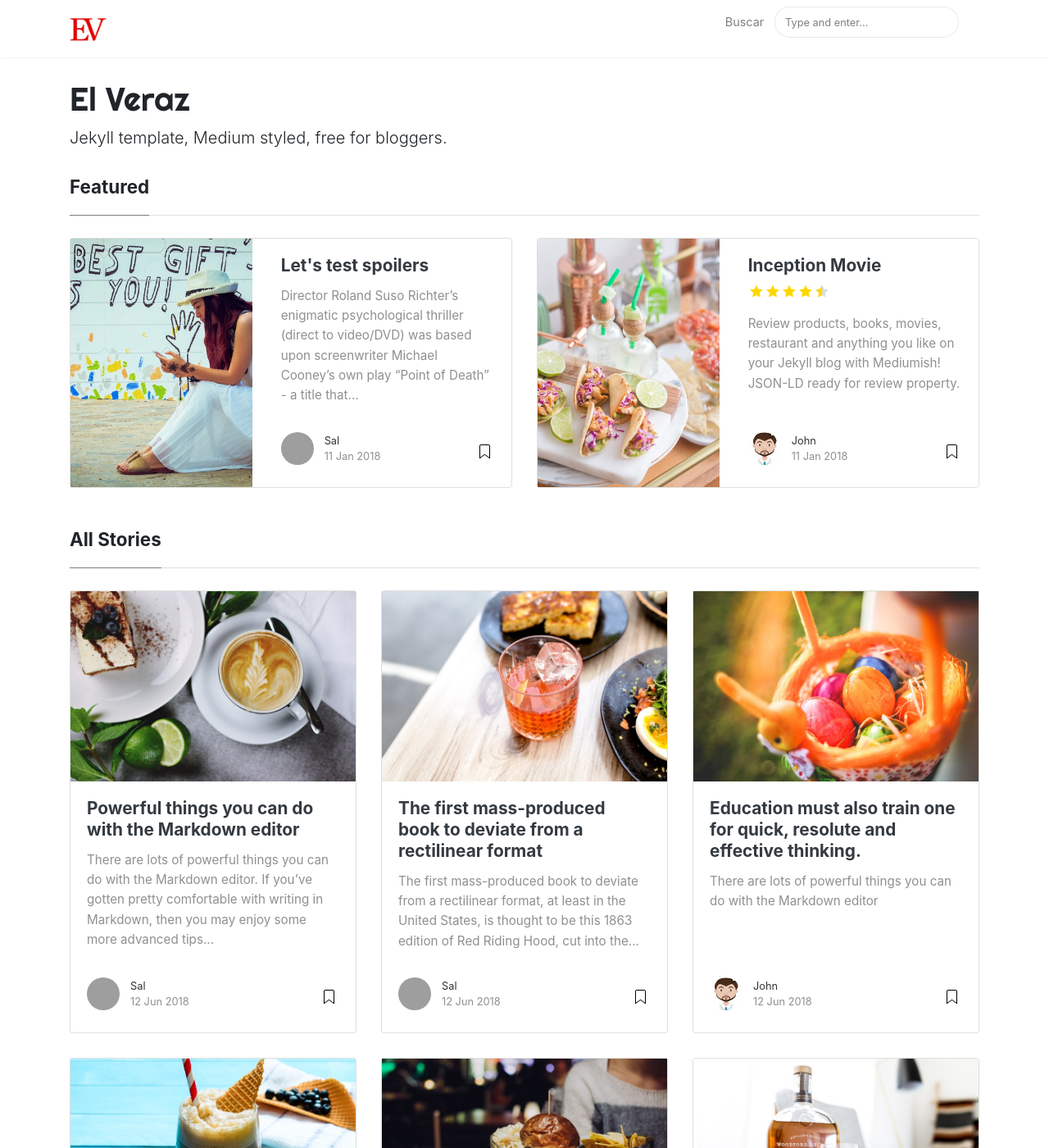
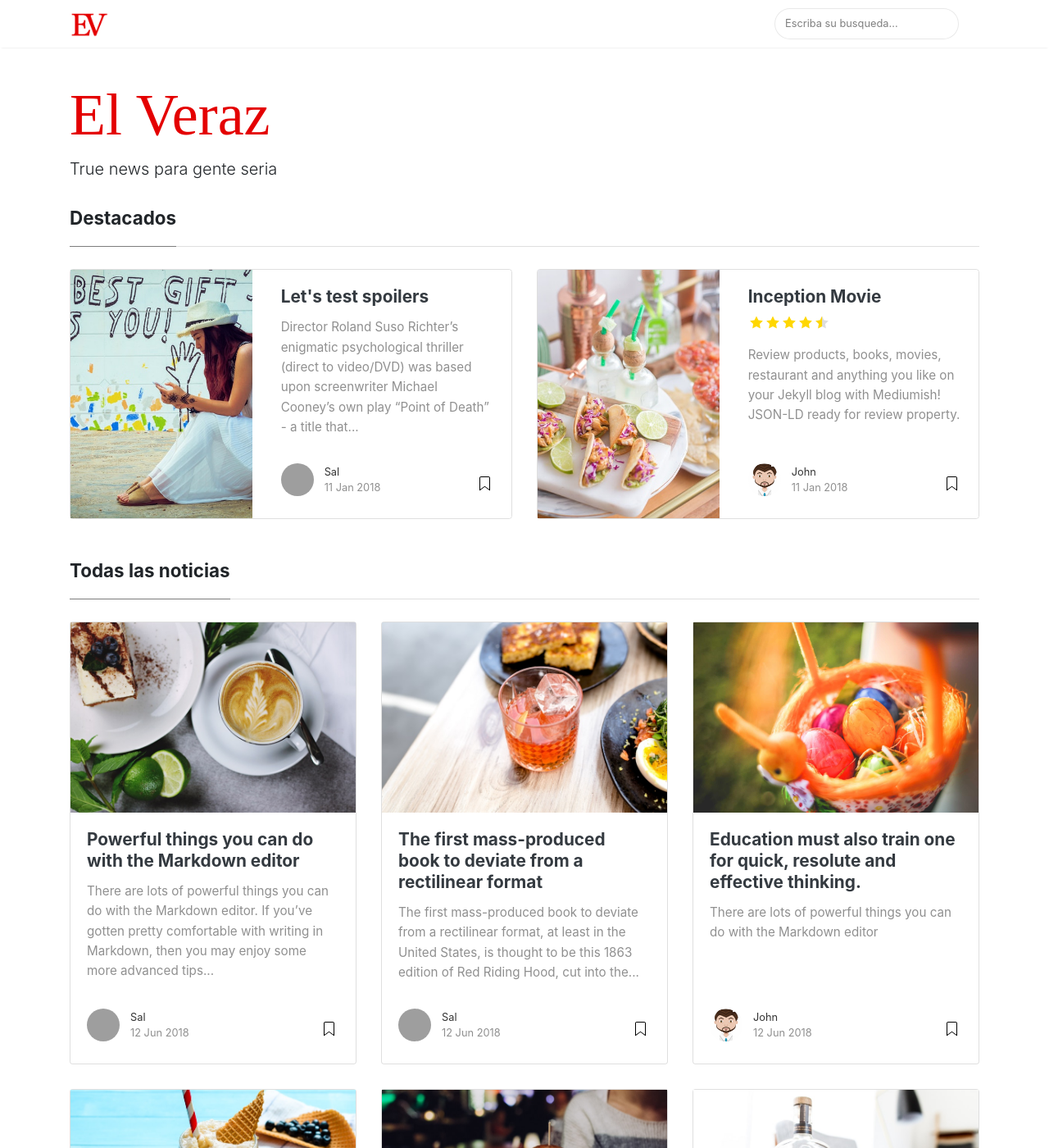
Before and after one commit to TabrisArg/newonion, a Jekyll site: the page built from index.html, in a window 1280 px wide and 1400 px high. Shown: the whole window at 82% size. Built offline with Jekyll 4.4.1, drawn with Linux system fonts in a browser that asks for light colours; nearby versions of some CDN libraries; the list of posts is cut into pages by our own code; some of the changed text lies outside the part shown; grey boxes are pictures that could not be loaded.

Commit message:
almost done

```diff
--- a/_config.yml
+++ b/_config.yml
@@ -1,10 +1,10 @@
 # Site
 name: "El Veraz"
 title: "El Veraz"
-description: "Jekyll template, Medium styled, free for bloggers."
+description: "True news para gente seria"
 logo: 'assets/images/logo.png'
 favicon: 'assets/images/logo.png'
-baseurl: 'https://tabrisarg.github.io/newonion/'
+baseurl: ''
 #'https://tabrisarg.github.io/newonion/'
 google_analytics: 'UA-46278016-1'
 disqus: 'demowebsite'
--- a/_includes/search-lunr.html
+++ b/_includes/search-lunr.html
@@ -11,7 +11,7 @@
 
 
 <form class="bd-search" onSubmit="return lunr_search(document.getElementById('lunrsearch').value);">
-    <input type="text" class="form-control text-small launch-modal-search" id="lunrsearch" name="q" maxlength="255" value="" placeholder="Type and enter..."/>
+    <input type="text" class="form-control text-small launch-modal-search" id="lunrsearch" name="q" maxlength="255" value="" placeholder="Escriba su busqueda..."/>
 </form>
 
 <div id="lunrsearchresults">
--- a/_layouts/default.html
+++ b/_layouts/default.html
@@ -70,7 +70,7 @@ ga('send', 'pageview');
                 {% endif %}
 
                 <li class="nav-item">
-                <p target="_blank" class="nav-link" href="www.google.com"> Buscar</p>
+                <p target="_blank" class="nav-link" href="www.google.com"></p>
                 </li>
 
                 {% include search-lunr.html %}
@@ -157,7 +157,7 @@ ga('send', 'pageview');
                 Copyright © {{ site.time | date: "%Y" }} {{ site.name }}
             </div>
             <div class="col-md-6 col-sm-6 text-center text-lg-right">
-                <a target="_blank" href="https://www.wowthemes.net/mediumish-free-jekyll-template/">Mediumish Jekyll Theme</a> by WowThemes.net
+                <p class=""> Todas las noticias son presentadas con fines humorísticos. Cualquier semejanza con la realidad es coincidencia </p>
             </div>
         </div>
     </div>
--- a/assets/css/screen.css
+++ b/assets/css/screen.css
@@ -305,7 +305,11 @@ span.post-read-more a:hover {
 }
 
 .mainheading h1.sitetitle {
-    font-family: Righteous;
+    font-family: TiroDevanagariSanskrit-Regular;
+    src: url(/assets/fonts/TiroDevanagariSanskrit-Regular.ttf);
+    color: #E40001;
+    font-size: 450%;
+    /*font-family: Righteous;*/
 }
 
 .mainheading h1.posttitle {
--- a/index.html
+++ b/index.html
@@ -9,7 +9,7 @@ title: Home
 ================================================== -->
 <section class="featured-posts">
     <div class="section-title">
-        <h2><span>Featured</span></h2>
+        <h2><span>Destacados</span></h2>
     </div>
     <div class="row">
 
@@ -34,7 +34,7 @@ title: Home
 
     <div class="section-title">
 
-        <h2><span>All Stories</span></h2>
+        <h2><span>Todas las noticias</span></h2>
 
     </div>
 
```
Also changed, not shown: other parts of _layouts/default.html (+1 -1 lines), assets/El_Veraz_logo.svg, assets/Logo_c.png (added), assets/Logo_c@2x.png (added), assets/Logo_mc.png (added), assets/images/log.png, assets/images/logo.png, 2 other files.
